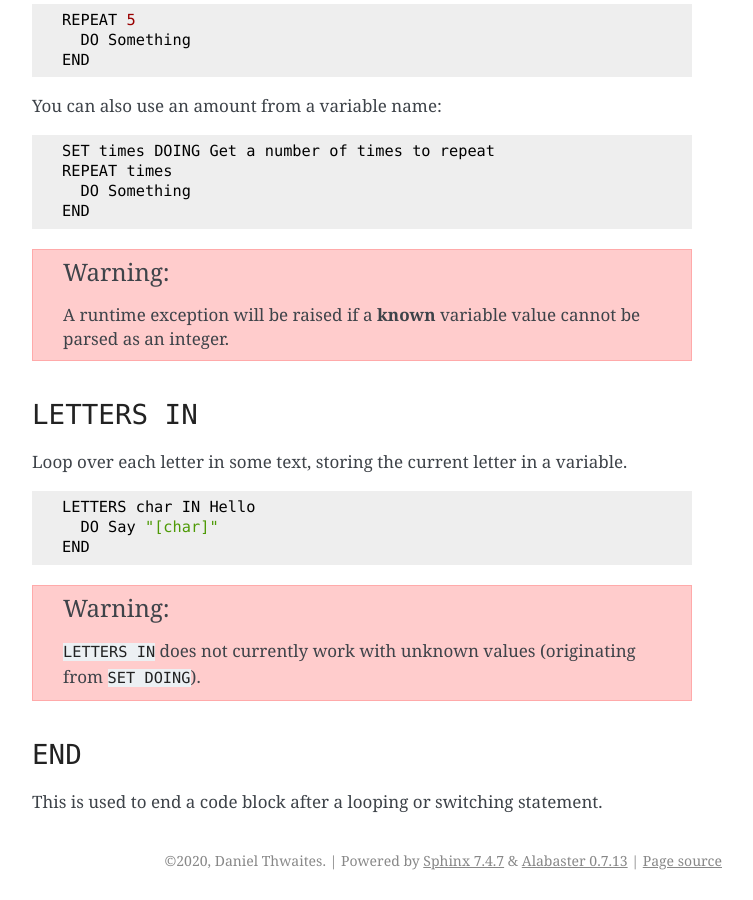
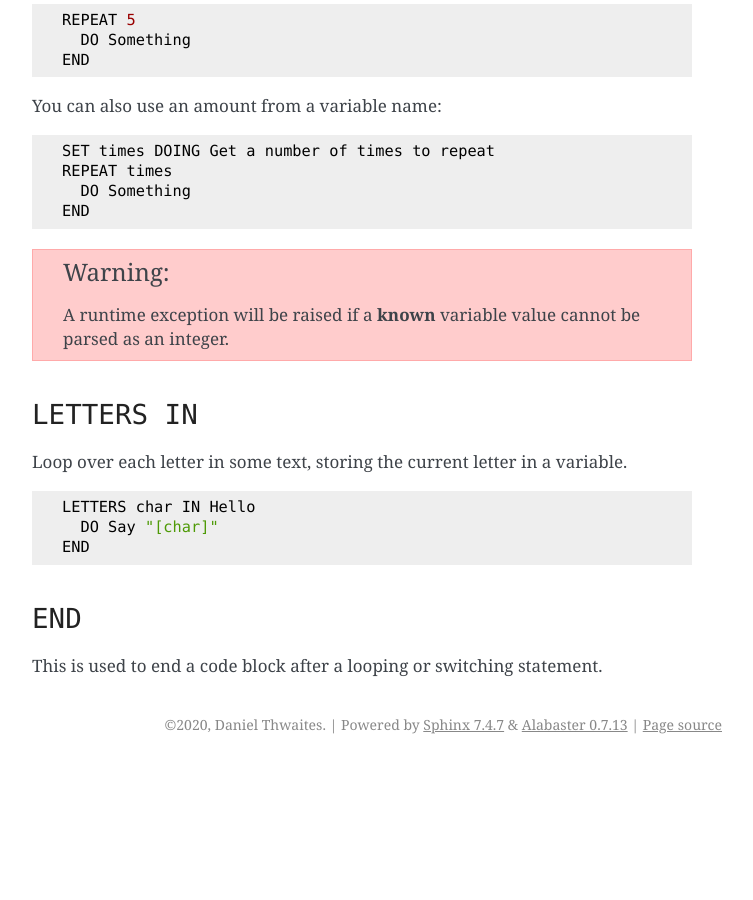
Before and after one commit to AlphaMycelium/scriic, a Sphinx documentation site: the page built from docs/scriic.rst, in a window 1280 px wide and 900 px high, scrolled down 3150 px. Shown: the whole window, without its empty margins (388-1141 px from the left). Built offline with Sphinx 7.4.7, drawn with Linux system fonts in a browser that asks for light colours; after the commit the page ends 3914 px from its top, so only the background shows below that.

Commit message:
docs(LETTERS): remove warning about unknown values being unsupported

```diff
--- a/docs/scriic.rst
+++ b/docs/scriic.rst
@@ -153,10 +153,6 @@ Loop over each letter in some text, storing the current letter in a variable. ::
       DO Say "[char]"
     END
 
-.. warning::
-  ``LETTERS IN`` does not currently work with unknown values (originating
-  from ``SET DOING``).
-
 ``END``
 =======
 
```
